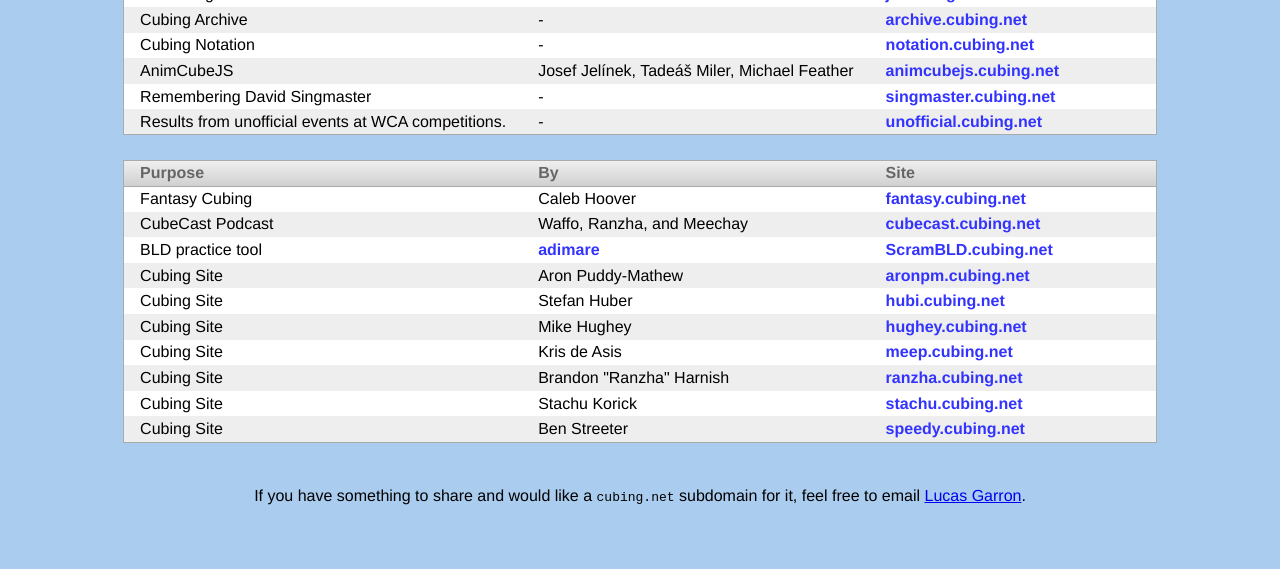
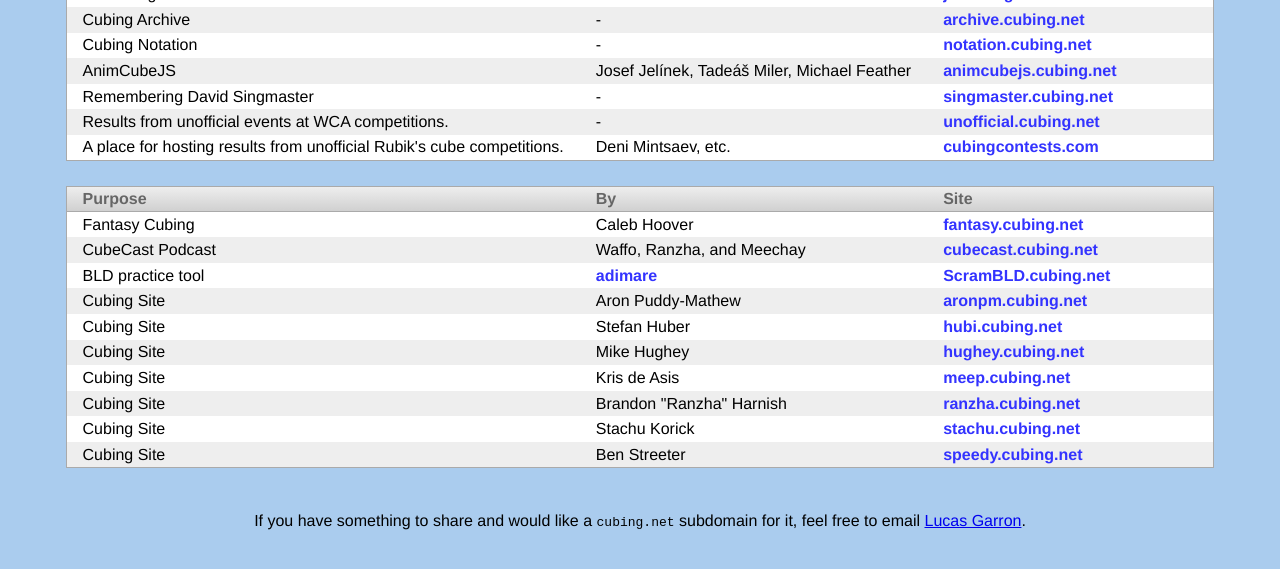
Before and after one commit to cubing/cubing.net, a website: page index.html in a window 1280 px wide. Shown: the part 825-1394 px from the top of the page. Drawn offline with Linux system fonts and the light colour scheme.

Commit message:
Add Cubing Contests to the home page.

```diff
--- a/index.html
+++ b/index.html
@@ -332,6 +332,11 @@
         <td>-</td>
         <td><a href="https://unofficial.cubing.net/">unofficial.cubing.net</a></td>
       </tr>
+      <tr>
+        <td>A place for hosting results from unofficial Rubik's cube competitions.</td>
+        <td>Deni Mintsaev, etc.</td>
+        <td><a href="https://cubingcontests.com/">cubingcontests.com</a></td>
+      </tr>
       <!-- <tr>
   <td>TNoodle</td>
   <td>Jeremy Fleischman, Cl&eacute;ment Gallet, etc.</td>
```
